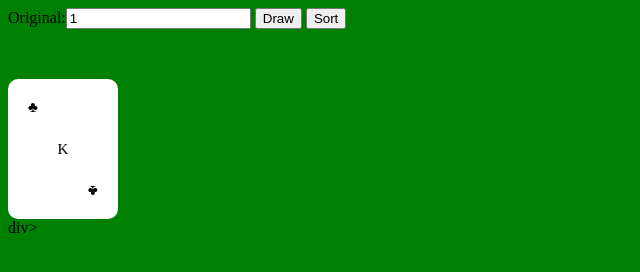
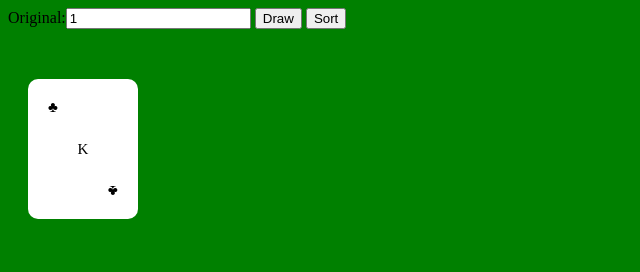
Before and after one commit to 4GeeksAcademy/ordenando-cartas-metodo-Buble-caadf, a plain HTML site: page index.html in a window 1280 px wide. Both pictures are taken after a click on the button "Draw". Shown: the whole page, without its empty margins (0-640 px from the left). Drawn offline with Linux system fonts and the light colour scheme.

Commit message:
corrigiendo errores

```diff
--- a/index.html
+++ b/index.html
@@ -13,7 +13,7 @@
         <button id="draw">Draw</button>
         <button id="sort">Sort</button>
     </div>
-    <div class="contenedor"></div>div>
+    <div class="contenedor"></div>
        <div class="cartasOrdenadas"></div>
     <script src="index.js"></script>
 </body>
--- a/index.js
+++ b/index.js
@@ -5,7 +5,7 @@ let cartas = []
 let draw = document.querySelector('#draw')
 let sort = document.querySelector('#sort')
 let contenedor = document.querySelector('.contenedor')
-let cartasOrdenas = document.querySelector ('.cartasOrdenas')
+let cartasOrdenadas = document.querySelector ('.cartasOrdenadas')
 
 draw.addEventListener('click', generarCartas)
 sort.addEventListener('click', ordenarcartas)
--- a/style.css
+++ b/style.css
@@ -7,6 +7,7 @@ body {
 .card {
     display: flex;
     margin-top: 50px;
+    margin-left: 20px;
     height: 100px;
     width: 70px;
     background-color: white;
```
